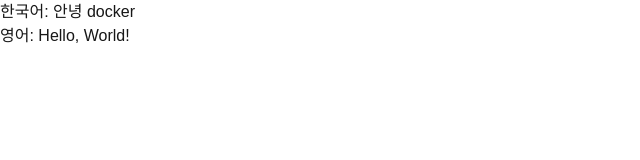
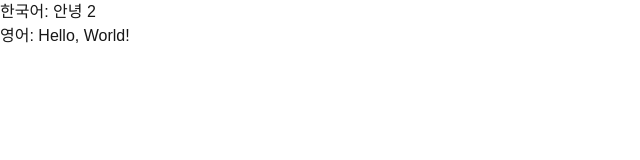
Before and after one commit to DevelopSoo/fesi15-aws-simulation, a Next.js app: page / in a window 1280 px wide. Shown: the top 160 px of the page, without its empty margins (0-640 px from the left). Built offline with nearby package versions, Linux system fonts and the light colour scheme.

Commit message:
캐시 후

```diff
--- a/src/app/page.tsx
+++ b/src/app/page.tsx
@@ -15,7 +15,7 @@
 
   return (
     <div>
-      <div>한국어: 안녕 docker</div>
+      <div>한국어: 안녕 2</div>
       <div>영어: {message}</div>
     </div>
   );
```
